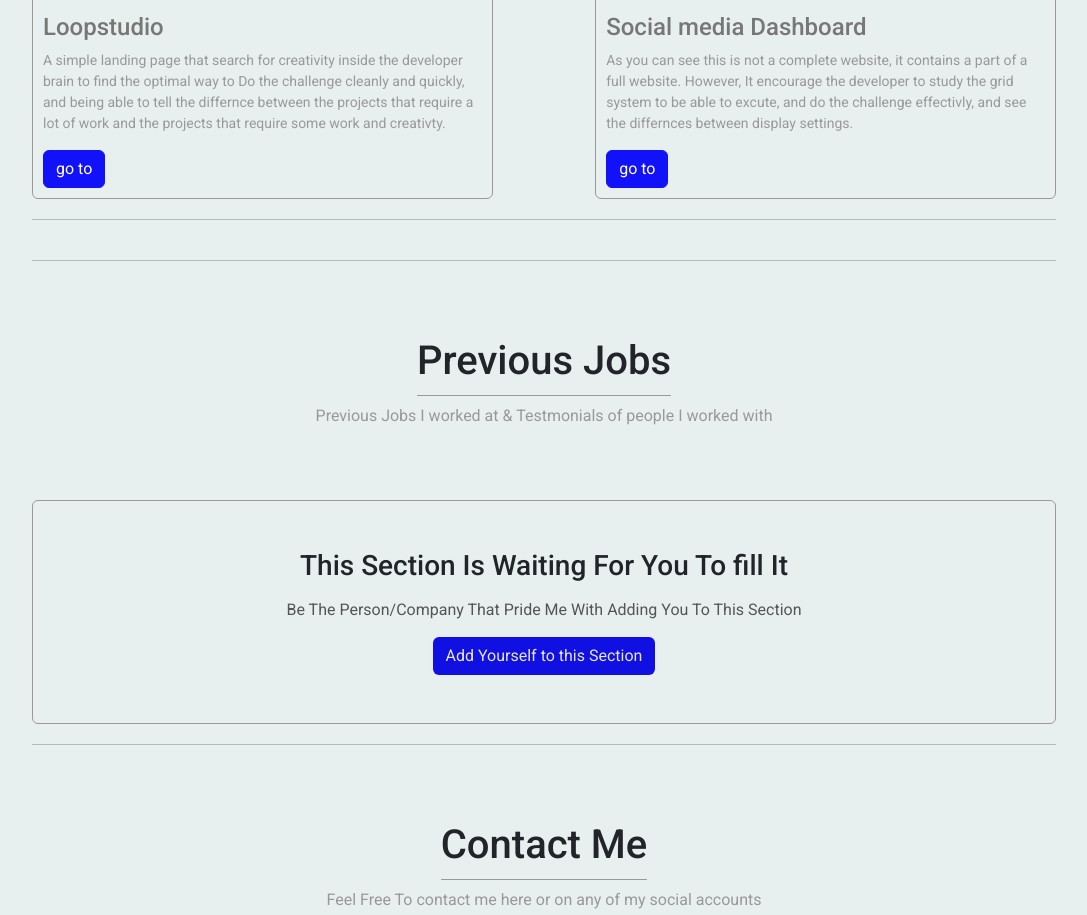
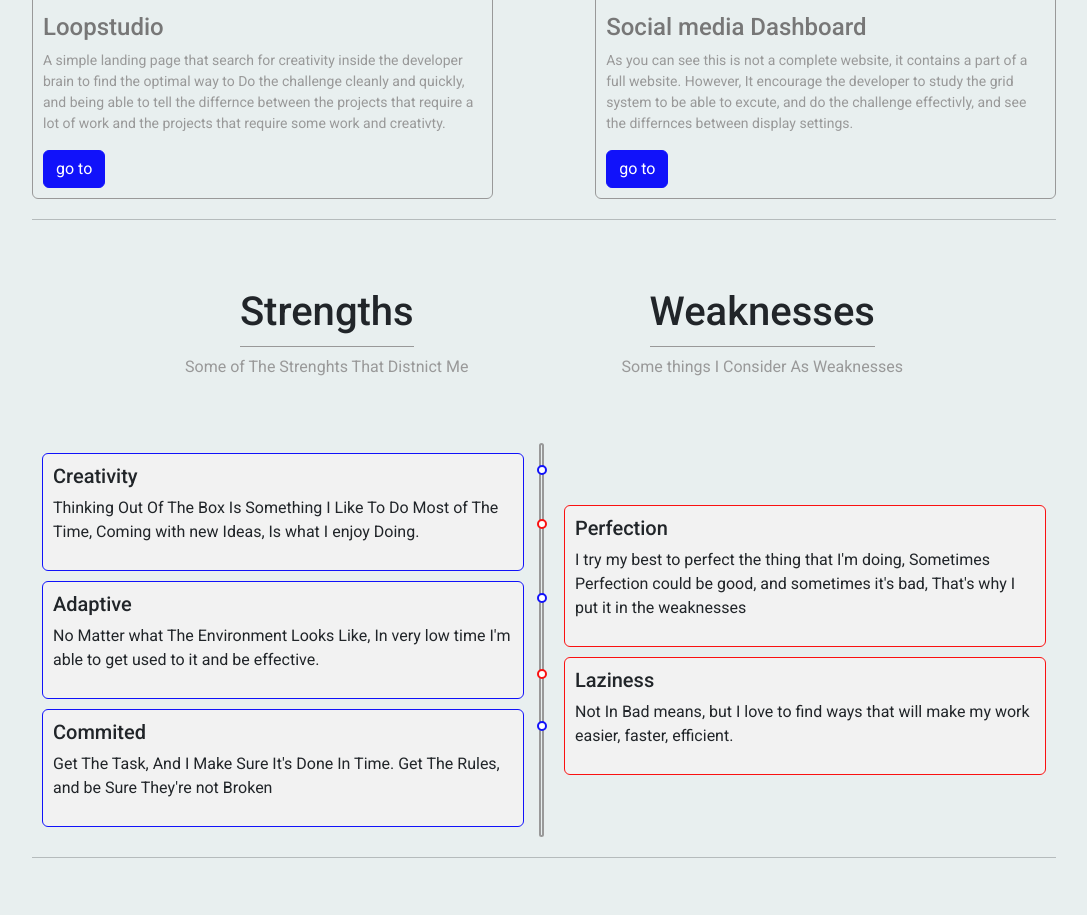
Before and after one commit to karem-obied/Portfolio, a plain HTML site: page index.html in a window 1280 px wide. Shown: the part 3032-3947 px from the top of the page, without its empty margins (96-1183 px from the left). Drawn offline with nearby package versions, Linux system fonts and the light colour scheme.

Commit message:
last attack on html file, the website is ready, but it need reponsivty

```diff
--- a/css/main.css
+++ b/css/main.css
@@ -23,6 +23,7 @@ body {
 .sec-head h1 {
   border-bottom: 1px solid var(--paragraph-color);
   padding-bottom: 10px;
+  width: fit-content;
 }
 .sec-head p {
   color: var(--paragraph-color);
@@ -294,3 +295,59 @@ hr {
   background-color: var(--main-color);
   color: white;
 }
+
+.person .content {
+  gap: 20px;
+}
+.person .content > div {
+  flex-basis: 50%;
+}
+.person .content .strengths {
+  position: relative;
+}
+.person .content .strengths::after {
+  height: 100%;
+  content: "";
+  width: 5px;
+  position: absolute;
+  top: 0;
+  right: -10px;
+  border-radius: 6px;
+  border: 2px solid #999;
+}
+.person .content .point {
+  position: relative;
+  border: 1px solid;
+  padding: 10px;
+  background-color: #f2f2f2;
+  margin: 10px;
+  border-radius: 6px;
+}
+.person .content .strength {
+  border-color: #1112fa;
+}
+.person .content .weakness {
+  border-color: #fa1111;
+}
+.person .content .strengths .point::after,
+.person .content .weaknesses .point::after {
+  content: "";
+  position: absolute;
+  width: 10px;
+  height: 10px;
+  background-color: white;
+  z-index: 10;
+  border-radius: 50%;
+  top: 9%;
+  border: 2px solid;
+}
+
+.person .content .strengths .point::after {
+  right: -23.5px;
+  border-color: #1112fa;
+}
+
+.person .content .weaknesses .point::after {
+  left: -28px;
+  border-color: #fa1111;
+}
--- a/index.html
+++ b/index.html
@@ -349,8 +349,67 @@
       </section>
       <hr />
       <section data-aos="fade-up" class="person" id="person">
-        <div class="strengths"></div>
-        <div class="weaknesses"></div>
+        <div
+          class="sec-head d-flex justify-content-evenly align-items-center text-align-center mt-5"
+        >
+          <div
+            class="d-flex flex-column justify-content-center align-items-center"
+          >
+            <h1>Strengths</h1>
+            <p>Some of The Strenghts That Distnict Me</p>
+          </div>
+          <div
+            class="d-flex flex-column justify-content-center align-items-center"
+          >
+            <h1>Weaknesses</h1>
+            <p>Some things I Consider As Weaknesses</p>
+          </div>
+        </div>
+        <div
+          class="content d-flex align-items-center justify-content-between mt-5"
+        >
+          <div class="strengths">
+            <div class="strength point">
+              <h5>Creativity</h5>
+              <p>
+                Thinking Out Of The Box Is Something I Like To Do Most of The
+                Time, Coming with new Ideas, Is what I enjoy Doing.
+              </p>
+            </div>
+            <div class="strength point">
+              <h5>Adaptive</h5>
+              <p>
+                No Matter what The Environment Looks Like, In very low time I'm
+                able to get used to it and be effective.
+              </p>
+            </div>
+            <div class="strength point">
+              <h5>Commited</h5>
+              <p>
+                Get The Task, And I Make Sure It's Done In Time. Get The Rules,
+                and be Sure They're not Broken
+              </p>
+            </div>
+          </div>
+
+          <div class="weaknesses">
+            <div class="weakness point">
+              <h5>Perfection</h5>
+              <p>
+                I try my best to perfect the thing that I'm doing, Sometimes
+                Perfection could be good, and sometimes it's bad, That's why I
+                put it in the weaknesses
+              </p>
+            </div>
+            <div class="weakness point">
+              <h5>Laziness</h5>
+              <p>
+                Not In Bad means, but I love to find ways that will make my work
+                easier, faster, efficient.
+              </p>
+            </div>
+          </div>
+        </div>
       </section>
       <hr />
       <section data-aos="fade-up" class="prevExp" id="prevExp">
```
